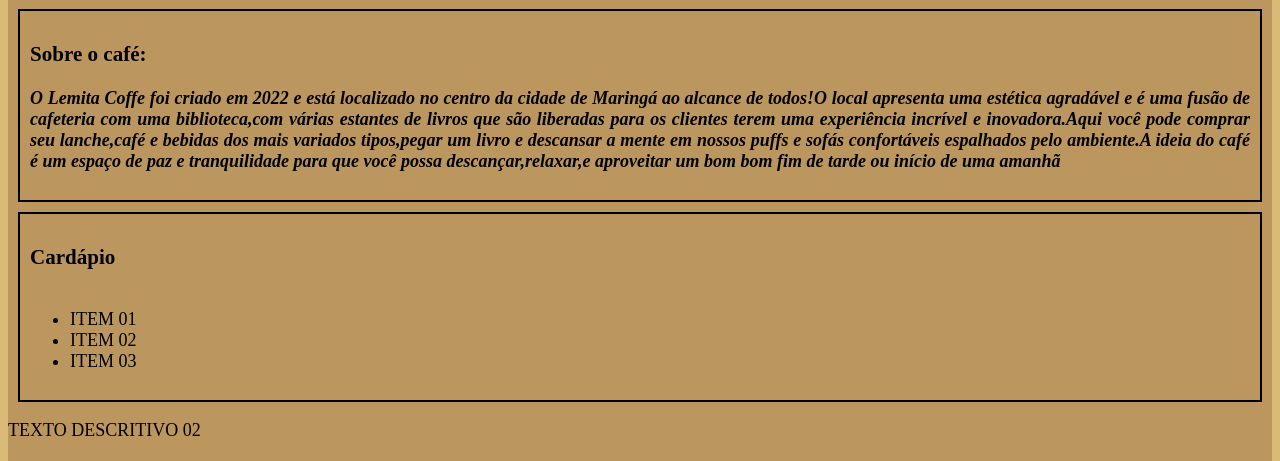
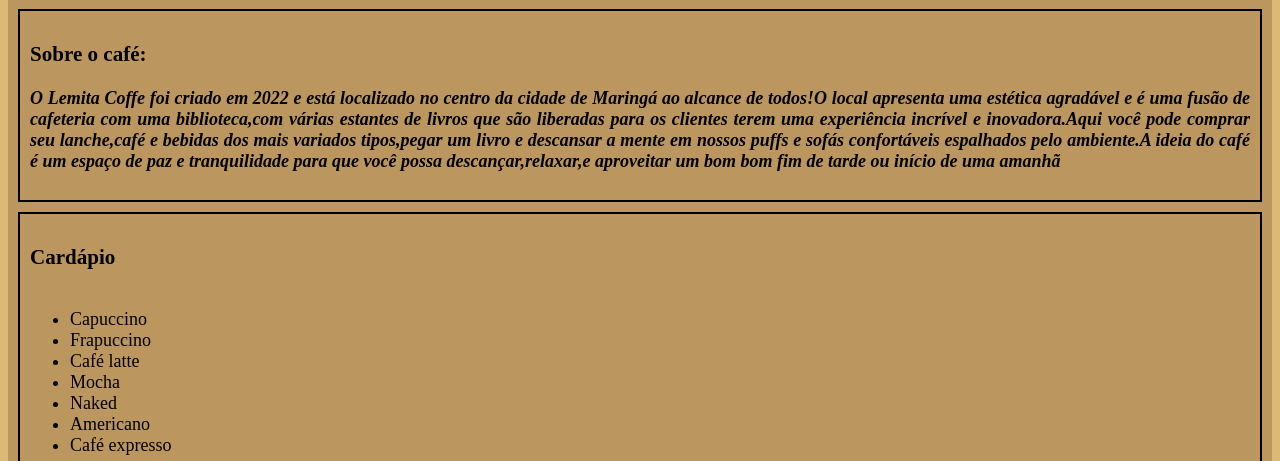
Before and after one commit to Leandro-Emelly-Isabela/3-trimestre, a plain HTML site: page index.html in a window 1280 px wide. Shown: the part 124-585 px from the top of the page. Drawn offline with Linux system fonts and the light colour scheme; a script that the page names is missing.

Commit message:
Update index.html

```diff
--- a/index.html
+++ b/index.html
@@ -20,9 +20,13 @@
             <div class="SEGUNDOPARAGRAFO">
                 <h3>Cardápio</h3>
                     <ul id="LISTA">
-                        <li>ITEM 01</li>
-                        <li>ITEM 02</li>
-                        <li>ITEM 03</li>
+                        <li>Capuccino</li>
+                        <li>Frapuccino</li>
+                        <li>Café latte</li>
+                        <li>Mocha</li>
+                        <li>Naked</li>
+                        <li>Americano</li>
+                        <li>Café expresso</li>
                 </ul>
             </div>
             <p>TEXTO DESCRITIVO 02</p>
```
